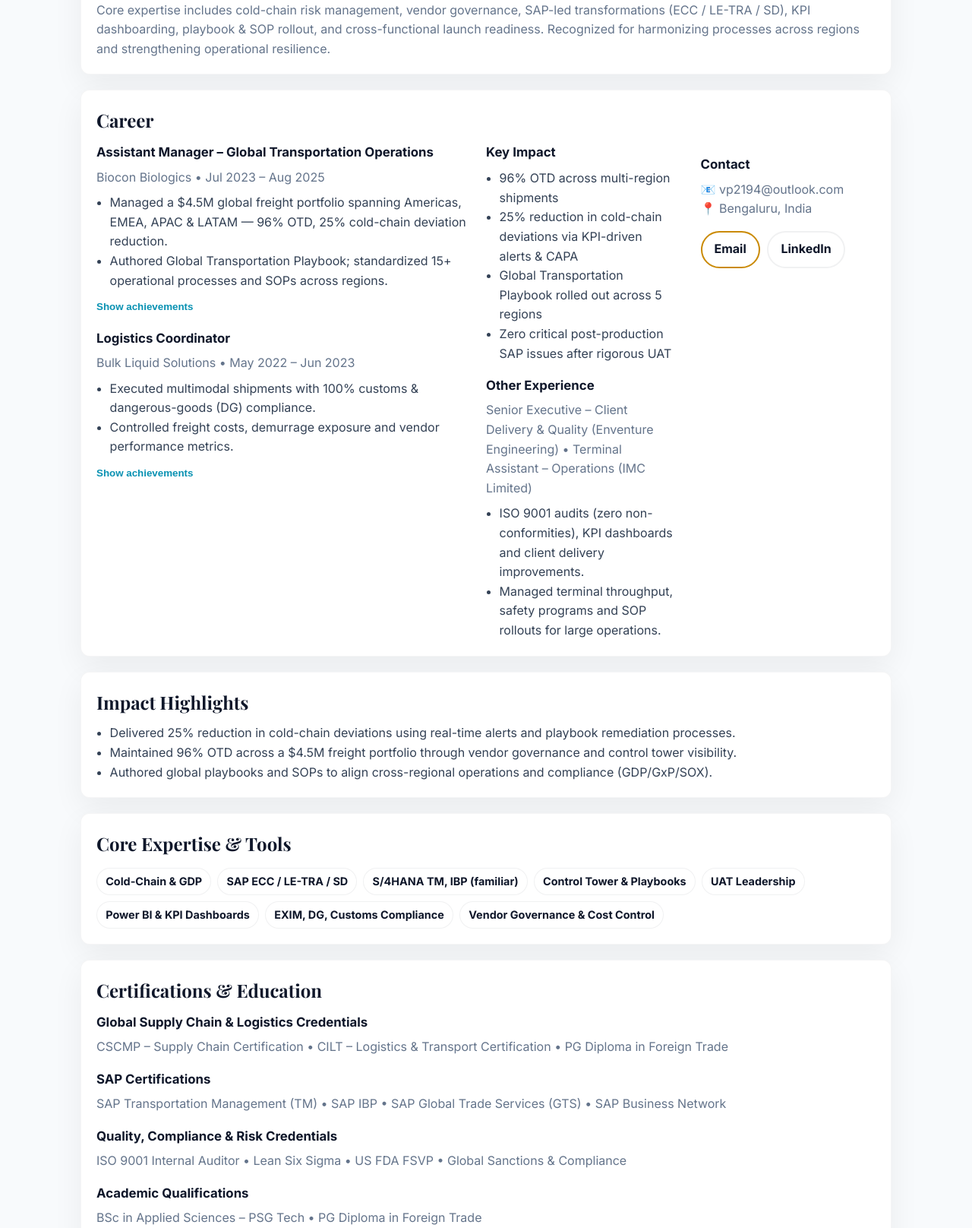
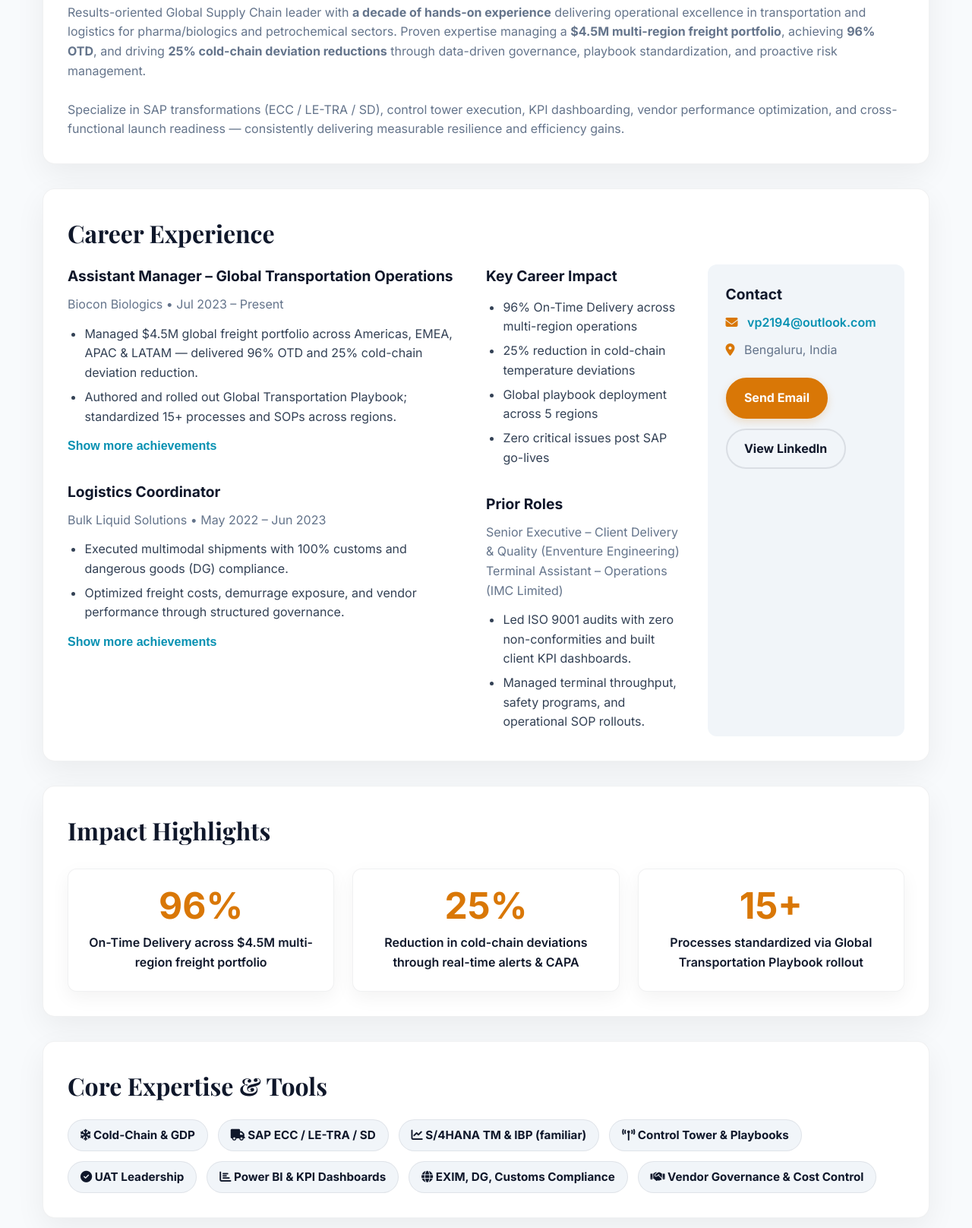
Before and after one commit to vp2194/vishnu-portfolio, a plain HTML site: page index.html in a window 1280 px wide. Shown: the part 693-2309 px from the top of the page at 76% size. Drawn offline with nearby package versions, Linux system fonts and the light colour scheme.

Commit message:
Update index.html

```diff
--- a/index.html
+++ b/index.html
@@ -3,16 +3,18 @@
 <head>
   <meta charset="utf-8" />
   <meta name="viewport" content="width=device-width,initial-scale=1" />
-  <title>Vishnuprasad N — Global Supply Chain Leader</title>
-  <meta name="description" content="Vishnuprasad N — A decade of experience in global supply chain, cold-chain, SAP, control tower. Based in Bengaluru, India." />
+  <title>Vishnuprasad N — Global Supply Chain Transformation Leader</title>
+  <meta name="description" content="Vishnuprasad N — Global Supply Chain Leader with a decade of experience in pharma/biologics and petrochemicals. Expertise in cold-chain operations, SAP transformations, control tower execution, and playbook rollouts." />
+  <meta name="keywords" content="global supply chain leader, cold-chain logistics, SAP ECC LE-TRA, control tower, pharma supply chain, Bengaluru, Vishnuprasad N" />
   <meta name="author" content="Vishnuprasad N" />
   <link rel="preconnect" href="https://fonts.googleapis.com" />
   <link href="https://fonts.googleapis.com/css2?family=Playfair+Display:wght@700;800;900&family=Inter:wght@400;500;600;700&display=swap" rel="stylesheet">
+  <link rel="stylesheet" href="https://cdnjs.cloudflare.com/ajax/libs/font-awesome/6.5.0/css/all.min.css" integrity="sha512-..." crossorigin="anonymous" referrerpolicy="no-referrer" />
 
   <style>
     :root{
-      --bg:#f8fafc; --card:#ffffff; --navy:#0f172a; --gold:#ca8a04; --muted:#64748b;
-      --accent:#0891b2; --card-shadow:0 14px 40px rgba(2,6,23,0.06); --maxw:1100px;
+      --bg:#f8fafc; --card:#ffffff; --navy:#0f172a; --gold:#d97706; --muted:#64748b;
+      --accent:#0891b2; --card-shadow:0 14px 40px rgba(2,6,23,0.06); --maxw:1200px;
     }
     *{box-sizing:border-box;margin:0;padding:0}
     html,body{height:100%}
@@ -20,46 +22,66 @@
     a{color:inherit;text-decoration:none}
 
     /* NAV */
-    nav{position:sticky;top:0;background:var(--card);border-bottom:1px solid rgba(15,23,42,0.04);z-index:60}
-    .nav-inner{max-width:var(--maxw);margin:0 auto;display:flex;justify-content:space-between;align-items:center;padding:.8rem 1rem}
-    .nav-name{font-weight:800}
-    .nav-links{display:flex;gap:1rem;align-items:center}
-    .nav-links a{padding:.4rem .6rem;border-radius:8px;font-weight:700;color:var(--muted)}
-    .nav-links a:hover{color:var(--gold);background:rgba(202,138,4,0.06)}
+    nav{position:sticky;top:0;background:var(--card);border-bottom:1px solid rgba(15,23,42,0.04);z-index:60;box-shadow:0 2px 8px rgba(0,0,0,0.05)}
+    .nav-inner{max-width:var(--maxw);margin:0 auto;display:flex;justify-content:space-between;align-items:center;padding:.9rem 1rem}
+    .nav-name{font-weight:800;font-size:1.1rem}
+    .nav-links{display:flex;gap:1.2rem;align-items:center}
+    .nav-links a{padding:.5rem .8rem;border-radius:8px;font-weight:700;color:var(--muted);transition:all .2s}
+    .nav-links a:hover{color:var(--gold);background:rgba(202,138,4,0.08)}
 
     /* HERO */
-    header.hero{padding:4.5rem 1.25rem 3rem;text-align:center;background:linear-gradient(180deg,#ffffff,#eef2f7)}
-    .brand{color:var(--gold);letter-spacing:4px;font-weight:800;margin-bottom:.6rem;text-transform:uppercase}
-    h1{font-family:Playfair Display,serif;font-size:clamp(2rem,6vw,3.8rem);margin:.25rem 0}
-    .lead{max-width:70ch;margin:0 auto;color:var(--muted);font-weight:500}
+    header.hero{padding:5.5rem 1.25rem 4rem;text-align:center;background:linear-gradient(180deg,#ffffff 30%,#eef2f7)}
+    .brand{color:var(--gold);letter-spacing:4px;font-weight:800;margin-bottom:.6rem;text-transform:uppercase;font-size:1rem}
+    h1{font-family:Playfair Display,serif;font-size:clamp(2.5rem,7vw,4.5rem);margin:.4rem 0;color:var(--navy)}
+    .lead{max-width:80ch;margin:1rem auto 0;color:var(--muted);font-weight:500;font-size:1.1rem}
 
-    .cta-bar{display:flex;gap:.6rem;justify-content:center;margin-top:1.1rem;flex-wrap:wrap}
-    .btn{padding:.6rem 1rem;border-radius:999px;border:2px solid var(--gold);background:var(--card);font-weight:800;cursor:pointer}
-    .btn.primary{background:var(--gold);color:#fff;border-color:var(--gold)}
-    .btn.ghost{background:transparent;border-color:rgba(15,23,42,0.06)}
+    .cta-bar{display:flex;gap:.8rem;justify-content:center;margin-top:1.8rem;flex-wrap:wrap}
+    .btn{padding:.75rem 1.4rem;border-radius:999px;border:2px solid var(--gold);font-weight:800;cursor:pointer;transition:all .3s;font-size:1rem}
+    .btn.primary{background:var(--gold);color:#fff;border-color:var(--gold);box-shadow:0 4px 12px rgba(217,119,6,0.2)}
+    .btn.primary:hover{transform:translateY(-2px);box-shadow:0 8px 20px rgba(217,119,6,0.3)}
+    .btn.ghost{background:transparent;border-color:rgba(15,23,42,0.1);color:var(--navy)}
+    .btn.ghost:hover{background:rgba(15,23,42,0.04)}
 
     /* LAYOUT */
-    .container{max-width:var(--maxw);margin:0 auto;padding:2rem 1rem}
-    .card{background:var(--card);border-radius:12px;padding:1.25rem;box-shadow:var(--card-shadow);border:1px solid rgba(15,23,42,0.04);margin-bottom:1.25rem}
-    .grid{display:grid;gap:1.25rem}
+    .container{max-width:var(--maxw);margin:0 auto;padding:2.5rem 1rem}
+    .card{background:var(--card);border-radius:16px;padding:2rem;box-shadow:var(--card-shadow);border:1px solid rgba(15,23,42,0.06);margin-bottom:2rem;opacity:0;transform:translateY(20px);transition:opacity .6s ease, transform .6s ease}
+    .card.visible{opacity:1;transform:translateY(0)}
+
+    .grid{display:grid;gap:2rem}
     @media(min-width:900px){.grid.cols-3{grid-template-columns:2fr 1fr 1fr}}
 
-    h2{font-family:Playfair Display,serif;margin-bottom:.6rem;font-size:1.5rem}
-    h3{margin-bottom:.4rem;font-size:1.05rem}
+    h2{font-family:Playfair Display,serif;margin-bottom:1rem;font-size:2rem;color:var(--navy)}
+    h3{margin-bottom:.6rem;font-size:1.2rem;font-weight:700}
     .muted{color:var(--muted)}
-    .bullets{margin-top:.5rem;padding-left:1.1rem;color:#334155}
+    .bullets{margin-top:.8rem;padding-left:1.4rem;color:#334155}
+    .bullets li{margin-bottom:.4rem}
 
     /* Expand/collapse */
-    .exp-more{max-height:0;overflow:hidden;transition:max-height .36s ease;padding-top:0}
-    .exp-open .exp-more{max-height:380px;padding-top:.6rem}
-    .expand{background:transparent;border:0;color:var(--accent);font-weight:700;cursor:pointer}
+    .exp-more{max-height:0;overflow:hidden;transition:max-height .5s ease;padding-top:0}
+    .exp-open .exp-more{max-height:500px;padding-top:1rem}
+    .expand{background:transparent;border:0;color:var(--accent);font-weight:700;cursor:pointer;font-size:1rem;transition:color .2s}
+    .expand:hover{color:var(--gold)}
 
     /* Skills / tags */
-    .tags{display:flex;flex-wrap:wrap;gap:.5rem;margin-top:.75rem}
-    .tag{padding:.35rem .7rem;border-radius:999px;border:1px solid rgba(15,23,42,0.06);font-weight:700;font-size:.9rem;background:white}
+    .tags{display:flex;flex-wrap:wrap;gap:.8rem;margin-top:1.2rem}
+    .tag{padding:.5rem 1rem;border-radius:999px;border:1px solid rgba(15,23,42,0.08);font-weight:700;font-size:.95rem;background:#f1f5f9;transition:all .2s}
+    .tag:hover{background:var(--gold);color:#fff;border-color:var(--gold)}
 
-    footer{padding:2rem 1rem;text-align:center;color:var(--muted)}
-    @media (prefers-reduced-motion:reduce){*{transition:none!important}}
+    /* Impact cards */
+    .impact-grid{display:grid;gap:1.5rem;margin-top:1.5rem}
+    @media(min-width:600px){.impact-grid{grid-template-columns:repeat(auto-fit,minmax(280px,1fr))}}
+    .impact-card{background:var(--card);border-radius:12px;padding:1.5rem;text-align:center;box-shadow:0 8px 24px rgba(0,0,0,0.05);border:1px solid rgba(15,23,42,0.06)}
+    .impact-number{font-size:3rem;font-weight:900;color:var(--gold);line-height:1}
+    .impact-desc{margin-top:.8rem;font-weight:600}
+
+    /* Contact icons */
+    .contact-info p{margin-bottom:.6rem}
+    .contact-info a{color:var(--accent);font-weight:600}
+    .contact-info i{margin-right:.5rem;color:var(--gold)}
+
+    footer{padding:3rem 1rem;text-align:center;color:var(--muted);font-size:.95rem;border-top:1px solid rgba(15,23,42,0.08)}
+
+    @media (prefers-reduced-motion:reduce){*{transition:none!important;animation:none!important}}
   </style>
 </head>
 <body>
@@ -82,14 +104,12 @@
     <div class="brand">Global Supply Chain Transformation Leader</div>
     <h1 id="hero-title">Vishnuprasad N</h1>
     <p class="lead">
-      Global Supply Chain leader with <strong>a decade of experience</strong> across pharma/biologics and petrochemicals.
-      Experienced in cold-chain operations, SAP UAT leadership, control-tower execution and playbook rollouts across regions —
-      delivered measurable improvements in OTD and temperature-controlled logistics.
+      Driving multi-million dollar freight portfolios to <strong>96% On-Time Delivery</strong> and <strong>25% reductions in cold-chain deviations</strong> through SAP-led transformations, real-time control tower insights, and standardized global playbooks across pharma/biologics and petrochemicals.
     </p>
 
     <div class="cta-bar" role="region" aria-label="Primary actions">
-      <a class="btn primary" href="#contact">Contact</a>
-      <a class="btn ghost" href="https://linkedin.com/in/vp2194" target="_blank" rel="noopener">LinkedIn</a>
+      <a class="btn primary" href="#contact">Get in Touch</a>
+      <a class="btn ghost" href="https://linkedin.com/in/vp2194" target="_blank" rel="noopener">LinkedIn Profile</a>
     </div>
   </header>
 
@@ -99,88 +119,87 @@
     <section id="summary" class="card" aria-labelledby="summary-title">
       <h2 id="summary-title">Professional Summary</h2>
       <p class="muted">
-        Global Supply Chain professional with <strong>a decade of experience</strong> driving transportation and logistics
-        excellence across pharma/biologics and petrochemicals. Proven track record managing a <strong>$4.5M multi-region
-        freight portfolio</strong>, achieving <strong>96% On-Time Delivery (OTD)</strong>, and reducing <strong>cold-chain deviations
-        by 25%</strong> through process standardization, control-tower insights, and proactive risk governance.
+        Results-oriented Global Supply Chain leader with <strong>a decade of hands-on experience</strong> delivering operational excellence in transportation and logistics for pharma/biologics and petrochemical sectors.
+        Proven expertise managing a <strong>$4.5M multi-region freight portfolio</strong>, achieving <strong>96% OTD</strong>, and driving <strong>25% cold-chain deviation reductions</strong> through data-driven governance, playbook standardization, and proactive risk management.
         <br><br>
-        Core expertise includes cold-chain risk management, vendor governance, SAP-led transformations (ECC / LE-TRA / SD),
-        KPI dashboarding, playbook & SOP rollout, and cross-functional launch readiness. Recognized for harmonizing processes
-        across regions and strengthening operational resilience.
+        Specialize in SAP transformations (ECC / LE-TRA / SD), control tower execution, KPI dashboarding, vendor performance optimization, and cross-functional launch readiness — consistently delivering measurable resilience and efficiency gains.
       </p>
     </section>
 
     <!-- CAREER -->
     <section id="career" class="card" aria-labelledby="career-title">
-      <h2 id="career-title">Career</h2>
+      <h2 id="career-title">Career Experience</h2>
 
       <div class="grid cols-3">
 
         <div>
-          <article id="role-biocon" style="margin-bottom:1rem">
+          <article id="role-biocon">
             <h3>Assistant Manager – Global Transportation Operations</h3>
-            <div class="muted">Biocon Biologics • Jul 2023 – Aug 2025</div>
+            <div class="muted">Biocon Biologics • Jul 2023 – Present</div>
             <ul class="bullets">
-              <li>Managed a $4.5M global freight portfolio spanning Americas, EMEA, APAC & LATAM — 96% OTD, 25% cold-chain deviation reduction.</li>
-              <li>Authored Global Transportation Playbook; standardized 15+ operational processes and SOPs across regions.</li>
+              <li>Managed $4.5M global freight portfolio across Americas, EMEA, APAC & LATAM — delivered 96% OTD and 25% cold-chain deviation reduction.</li>
+              <li>Authored and rolled out Global Transportation Playbook; standardized 15+ processes and SOPs across regions.</li>
             </ul>
-            <div style="margin-top:.5rem">
-              <button class="expand" aria-expanded="false" data-target="biocon-more">Show achievements</button>
+            <div style="margin-top:.8rem">
+              <button class="expand" aria-expanded="false" data-target="biocon-more">Show more achievements</button>
             </div>
             <div id="biocon-more" class="exp-more">
               <ul class="bullets">
-                <li>Led SAP ECC LE-TRA/SD UAT for multiple go-lives — zero post-production critical issues.</li>
-                <li>Built KPI dashboards with temperature & customs alerting for real-time control tower visibility.</li>
-                <li>Partnered with S&OE for launch readiness and surge handling during major product rollouts.</li>
+                <li>Led SAP ECC LE-TRA/SD UAT for multiple go-lives — achieved zero critical post-production issues.</li>
+                <li>Designed and implemented KPI dashboards with real-time temperature and customs alerts for control tower visibility.</li>
+                <li>Collaborated with S&OE teams on launch readiness and surge capacity planning for major product introductions.</li>
               </ul>
             </div>
           </article>
 
-          <article id="role-bulk" style="margin-top:1rem">
+          <article id="role-bulk" style="margin-top:2rem">
             <h3>Logistics Coordinator</h3>
             <div class="muted">Bulk Liquid Solutions • May 2022 – Jun 2023</div>
             <ul class="bullets">
-              <li>Executed multimodal shipments with 100% customs & dangerous-goods (DG) compliance.</li>
-              <li>Controlled freight costs, demurrage exposure and vendor performance metrics.</li>
+              <li>Executed multimodal shipments with 100% customs and dangerous goods (DG) compliance.</li>
+              <li>Optimized freight costs, demurrage exposure, and vendor performance through structured governance.</li>
             </ul>
-            <div style="margin-top:.5rem">
-              <button class="expand" aria-expanded="false" data-target="bulk-more">Show achievements</button>
+            <div style="margin-top:.8rem">
+              <button class="expand" aria-expanded="false" data-target="bulk-more">Show more achievements</button>
             </div>
             <div id="bulk-more" class="exp-more">
               <ul class="bullets">
-                <li>Implemented vendor scorecards and reduced demurrage incidents through improved cutoffs and escalation handling.</li>
+                <li>Introduced vendor scorecards and escalation protocols, significantly reducing demurrage incidents.</li>
               </ul>
             </div>
           </article>
         </div>
 
         <div>
-          <article style="margin-bottom:1rem">
-            <h3>Key Impact</h3>
+          <article style="margin-bottom:2rem">
+            <h3>Key Career Impact</h3>
             <ul class="bullets">
-              <li>96% OTD across multi-region shipments</li>
-              <li>25% reduction in cold-chain deviations via KPI-driven alerts & CAPA</li>
-              <li>Global Transportation Playbook rolled out across 5 regions</li>
-              <li>Zero critical post-production SAP issues after rigorous UAT</li>
+              <li>96% On-Time Delivery across multi-region operations</li>
+              <li>25% reduction in cold-chain temperature deviations</li>
+              <li>Global playbook deployment across 5 regions</li>
+              <li>Zero critical issues post SAP go-lives</li>
             </ul>
           </article>
 
-          <article style="margin-top:1rem">
-            <h3>Other Experience</h3>
-            <div class="muted">Senior Executive – Client Delivery & Quality (Enventure Engineering) • Terminal Assistant – Operations (IMC Limited)</div>
+          <article>
+            <h3>Prior Roles</h3>
+            <div class="muted">Senior Executive – Client Delivery & Quality (Enventure Engineering)<br>Terminal Assistant – Operations (IMC Limited)</div>
             <ul class="bullets">
-              <li>ISO 9001 audits (zero non-conformities), KPI dashboards and client delivery improvements.</li>
-              <li>Managed terminal throughput, safety programs and SOP rollouts for large operations.</li>
+              <li>Led ISO 9001 audits with zero non-conformities and built client KPI dashboards.</li>
+              <li>Managed terminal throughput, safety programs, and operational SOP rollouts.</li>
             </ul>
           </article>
         </div>
 
-        <aside id="contact" style="padding:1rem">
+        <aside id="contact" style="padding:1.5rem;background:#f1f5f9;border-radius:12px">
           <h3>Contact</h3>
-          <p class="muted">📧 <a href="mailto:vp2194@outlook.com">vp2194@outlook.com</a><br>📍 Bengaluru, India</p>
-          <div style="margin-top:1rem;display:flex;gap:.6rem;flex-wrap:wrap">
-            <a class="btn" href="mailto:vp2194@outlook.com">Email</a>
-            <a class="btn ghost" href="https://linkedin.com/in/vp2194" target="_blank" rel="noopener">LinkedIn</a>
+          <div class="contact-info muted">
+            <p><i class="fas fa-envelope"></i> <a href="mailto:vp2194@outlook.com">vp2194@outlook.com</a></p>
+            <p><i class="fas fa-map-marker-alt"></i> Bengaluru, India</p>
+          </div>
+          <div style="margin-top:1.5rem;display:flex;gap:.8rem;flex-wrap:wrap">
+            <a class="btn primary" href="mailto:vp2194@outlook.com">Send Email</a>
+            <a class="btn ghost" href="https://linkedin.com/in/vp2194" target="_blank" rel="noopener">View LinkedIn</a>
           </div>
         </aside>
 
@@ -190,43 +209,52 @@
     <!-- IMPACT -->
     <section id="impact" class="card" aria-labelledby="impact-title">
       <h2 id="impact-title">Impact Highlights</h2>
-      <ul class="bullets">
-        <li>Delivered 25% reduction in cold-chain deviations using real-time alerts and playbook remediation processes.</li>
-        <li>Maintained 96% OTD across a $4.5M freight portfolio through vendor governance and control tower visibility.</li>
-        <li>Authored global playbooks and SOPs to align cross-regional operations and compliance (GDP/GxP/SOX).</li>
-      </ul>
+      <div class="impact-grid">
+        <div class="impact-card">
+          <div class="impact-number">96%</div>
+          <div class="impact-desc">On-Time Delivery across $4.5M multi-region freight portfolio</div>
+        </div>
+        <div class="impact-card">
+          <div class="impact-number">25%</div>
+          <div class="impact-desc">Reduction in cold-chain deviations through real-time alerts & CAPA</div>
+        </div>
+        <div class="impact-card">
+          <div class="impact-number">15+</div>
+          <div class="impact-desc">Processes standardized via Global Transportation Playbook rollout</div>
+        </div>
+      </div>
     </section>
 
     <!-- SKILLS -->
     <section id="skills" class="card" aria-labelledby="skills-title">
       <h2 id="skills-title">Core Expertise & Tools</h2>
       <div class="tags" role="list">
-        <span class="tag">Cold-Chain & GDP</span>
-        <span class="tag">SAP ECC / LE-TRA / SD</span>
-        <span class="tag">S/4HANA TM, IBP (familiar)</span>
-        <span class="tag">Control Tower & Playbooks</span>
-        <span class="tag">UAT Leadership</span>
-        <span class="tag">Power BI & KPI Dashboards</span>
-        <span class="tag">EXIM, DG, Customs Compliance</span>
-        <span class="tag">Vendor Governance & Cost Control</span>
+        <span class="tag"><i class="fas fa-snowflake"></i> Cold-Chain & GDP</span>
+        <span class="tag"><i class="fas fa-truck"></i> SAP ECC / LE-TRA / SD</span>
+        <span class="tag"><i class="fas fa-chart-line"></i> S/4HANA TM & IBP (familiar)</span>
+        <span class="tag"><i class="fas fa-tower-broadcast"></i> Control Tower & Playbooks</span>
+        <span class="tag"><i class="fas fa-check-circle"></i> UAT Leadership</span>
+        <span class="tag"><i class="fas fa-chart-bar"></i> Power BI & KPI Dashboards</span>
+        <span class="tag"><i class="fas fa-globe"></i> EXIM, DG, Customs Compliance</span>
+        <span class="tag"><i class="fas fa-handshake"></i> Vendor Governance & Cost Control</span>
       </div>
     </section>
 
-    <!-- CERTIFICATIONS (grouped for impact) -->
+    <!-- CERTIFICATIONS -->
     <section id="certs" class="card" aria-labelledby="certs-title">
       <h2 id="certs-title">Certifications & Education</h2>
 
-      <h3 style="margin-top:.6rem">Global Supply Chain & Logistics Credentials</h3>
-      <p class="muted">CSCMP – Supply Chain Certification • CILT – Logistics & Transport Certification • PG Diploma in Foreign Trade</p>
+      <h3 style="margin-top:1.2rem">Supply Chain & Logistics</h3>
+      <p class="muted">CSCMP Supply Chain Certification • CILT Logistics & Transport • PG Diploma in Foreign Trade</p>
 
-      <h3 style="margin-top:1rem">SAP Certifications</h3>
+      <h3 style="margin-top:1.5rem">SAP Credentials</h3>
       <p class="muted">SAP Transportation Management (TM) • SAP IBP • SAP Global Trade Services (GTS) • SAP Business Network</p>
 
-      <h3 style="margin-top:1rem">Quality, Compliance & Risk Credentials</h3>
+      <h3 style="margin-top:1.5rem">Quality & Compliance</h3>
       <p class="muted">ISO 9001 Internal Auditor • Lean Six Sigma • US FDA FSVP • Global Sanctions & Compliance</p>
 
-      <h3 style="margin-top:1rem">Academic Qualifications</h3>
-      <p class="muted">BSc in Applied Sciences – PSG Tech • PG Diploma in Foreign Trade</p>
+      <h3 style="margin-top:1.5rem">Academic</h3>
+      <p class="muted">BSc Applied Sciences – PSG Tech • PG Diploma in Foreign Trade</p>
     </section>
 
   </main>
@@ -234,27 +262,39 @@
   <footer>© 2025 Vishnuprasad N — Global Supply Chain Transformation Leader</footer>
 
   <script>
-    // Expand/collapse for experience details
-    document.querySelectorAll('.expand').forEach(btn=>{
-      btn.addEventListener('click', ()=>{
-        const targetId = btn.getAttribute('data-target');
-        const el = document.getElementById(targetId);
-        if(!el) return;
-        const wasOpen = el.parentElement.classList.toggle('exp-open');
-        btn.setAttribute('aria-expanded', wasOpen ? 'true' : 'false');
-        btn.textContent = wasOpen ? 'Hide achievements' : 'Show achievements';
+    // Smooth scrolling for nav links
+    document.querySelectorAll('.nav-links a').forEach(link => {
+      link.addEventListener('click', (e) => {
+        e.preventDefault();
+        const target = document.querySelector(link.getAttribute('href'));
+        target.scrollIntoView({ behavior: 'smooth' });
       });
     });
 
-    // Keyboard: allow Enter/Space to open the expand button when article focused
-    document.querySelectorAll('#career article').forEach(article=>{
-      article.setAttribute('tabindex','0');
-      article.addEventListener('keydown', (e)=>{
-        if(e.key === 'Enter' || e.key === ' '){
-          const btn = article.querySelector('.expand');
-          if(btn){ e.preventDefault(); btn.click(); }
+    // Expand/collapse functionality
+    document.querySelectorAll('.expand').forEach(btn => {
+      btn.addEventListener('click', () => {
+        const targetId = btn.getAttribute('data-target');
+        const el = document.getElementById(targetId);
+        if (!el) return;
+        const parent = el.parentElement;
+        const isOpen = parent.classList.toggle('exp-open');
+        btn.setAttribute('aria-expanded', isOpen);
+        btn.textContent = isOpen ? 'Hide achievements' : 'Show more achievements';
+      });
+    });
+
+    // Fade-in animation on scroll
+    const observer = new IntersectionObserver((entries) => {
+      entries.forEach(entry => {
+        if (entry.isIntersecting) {
+          entry.target.classList.add('visible');
         }
       });
+    }, { threshold: 0.1 });
+
+    document.querySelectorAll('.card').forEach(card => {
+      observer.observe(card);
     });
   </script>
 
```
